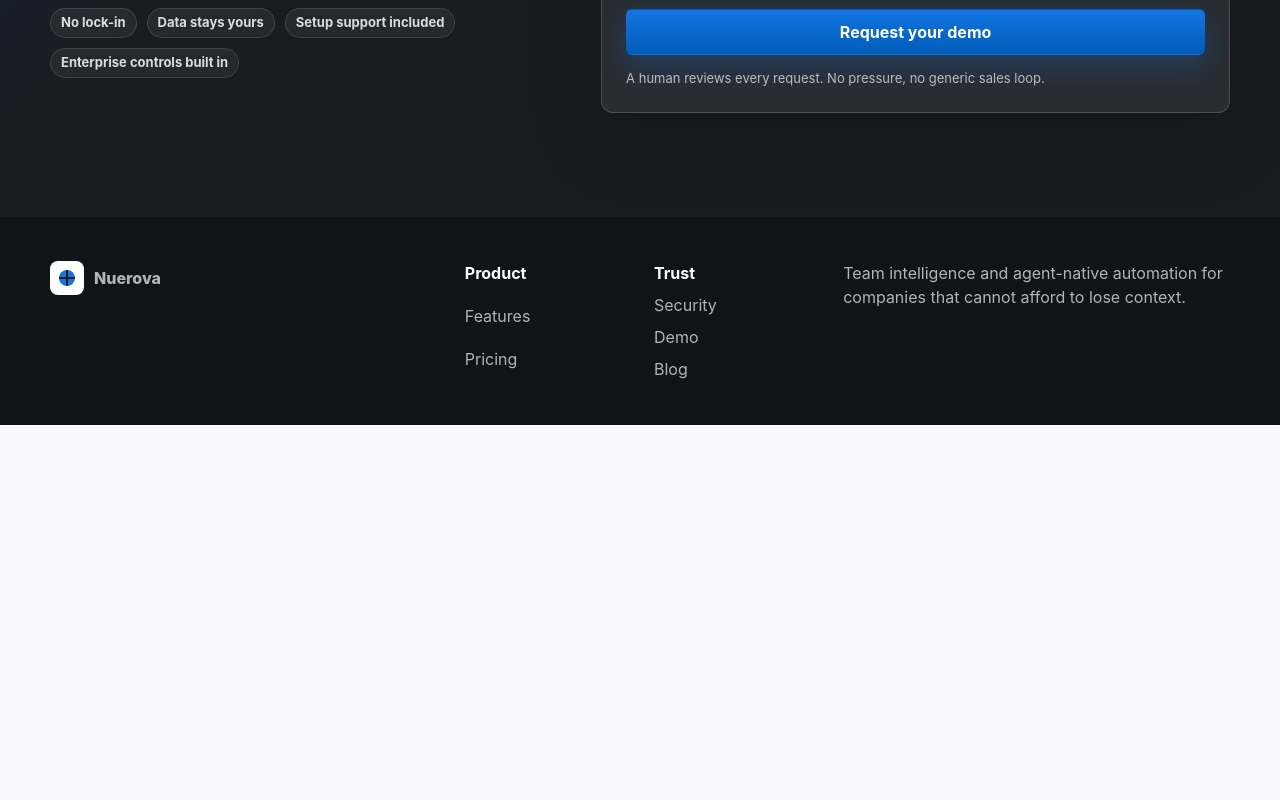
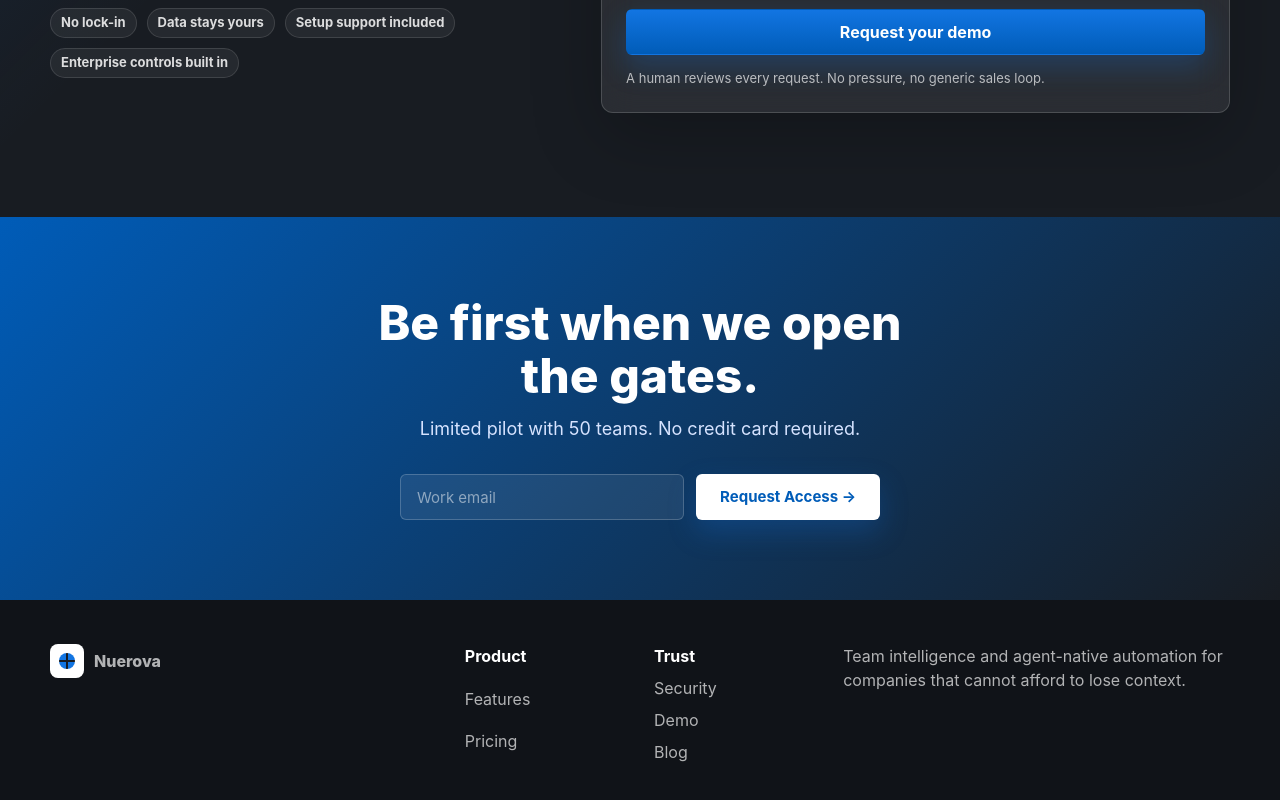
Before and after one commit to Zeepratik4444/Nuerova_website, a React (Vite) app: page / in a window 1280 px wide. Shown: the part 9095-9895 px from the top of the page. Before the commit the page ends 9520 px from the top, so only its background shows below. Built offline with nearby package versions, Linux system fonts and the light colour scheme; no server answers.

Commit message:
feat: add early access cta waitlist section

```diff
--- a/src/components/pages/HomePage.tsx
+++ b/src/components/pages/HomePage.tsx
@@ -729,6 +729,22 @@ export function HomePage() {
 						)}
 					</div>
 				</section>
+
+				{/* ── EARLY ACCESS CTA ── */}
+				<section className="section cta-section">
+					<div className="container cta-inner">
+						<h2>Be first when we open the gates.</h2>
+						<p>Limited pilot with 50 teams. No credit card required.</p>
+						{!formSubmitted ? (
+							<form className="cta-form" onSubmit={handleFormSubmit}>
+								<input type="email" placeholder="Work email" required />
+								<button type="submit" className="button primary">Request Access →</button>
+							</form>
+						) : (
+							<p className="success-msg">You're on the list. We'll be in touch.</p>
+						)}
+					</div>
+				</section>
 			</main>
 		</div>
 	);
--- a/src/styles.css
+++ b/src/styles.css
@@ -2269,3 +2269,109 @@ figcaption span {
 		font-size: 36px;
 	}
 }
+
+/* ── EARLY ACCESS CTA SECTION ── */
+.cta-section {
+	background: linear-gradient(135deg, var(--primary-deep), var(--ink));
+	color: #fff;
+	text-align: center;
+	padding: 80px 0;
+}
+
+.cta-inner {
+	max-width: 600px;
+	margin: 0 auto;
+	padding: 0 20px;
+	display: flex;
+	flex-direction: column;
+	align-items: center;
+	justify-content: center;
+}
+
+.cta-inner h2 {
+	margin: 0 0 12px;
+	color: #fff;
+	font-size: clamp(32px, 4.5vw, 48px);
+	font-weight: 850;
+	line-height: 1.1;
+}
+
+.cta-inner p {
+	color: var(--primary-soft);
+	font-size: 18px;
+	margin: 0 0 32px;
+}
+
+.cta-form {
+	display: flex;
+	gap: 12px;
+	max-width: 480px;
+	width: 100%;
+	margin: 0 auto;
+}
+
+.cta-form input[type="email"] {
+	flex: 1;
+	height: 46px;
+	padding: 0 16px;
+	border: 1px solid rgba(255, 255, 255, 0.2);
+	border-radius: 6px;
+	background: rgba(255, 255, 255, 0.08);
+	color: #fff;
+	font-size: 15px;
+	font-family: inherit;
+	transition:
+		border-color 0.2s,
+		background 0.2s;
+}
+
+.cta-form input[type="email"]::placeholder {
+	color: rgba(255, 255, 255, 0.5);
+}
+
+.cta-form input[type="email"]:focus {
+	outline: none;
+	border-color: #fff;
+	background: rgba(255, 255, 255, 0.15);
+}
+
+.cta-form .button {
+	height: 46px;
+	padding: 0 24px;
+	border: none;
+	border-radius: 6px;
+	background: #fff;
+	color: var(--primary-deep);
+	font-size: 15px;
+	font-weight: 750;
+	cursor: pointer;
+	transition:
+		background 0.2s,
+		transform 0.2s;
+	display: inline-flex;
+	align-items: center;
+	justify-content: center;
+	white-space: nowrap;
+}
+
+.cta-form .button:hover {
+	background: var(--primary-soft);
+	transform: translateY(-1px);
+}
+
+.cta-inner .success-msg {
+	color: #fff;
+	font-size: 20px;
+	font-weight: 700;
+	margin: 0;
+}
+
+@media (max-width: 520px) {
+	.cta-form {
+		flex-direction: column;
+	}
+	.cta-form input[type="email"],
+	.cta-form .button {
+		width: 100%;
+	}
+}
```
